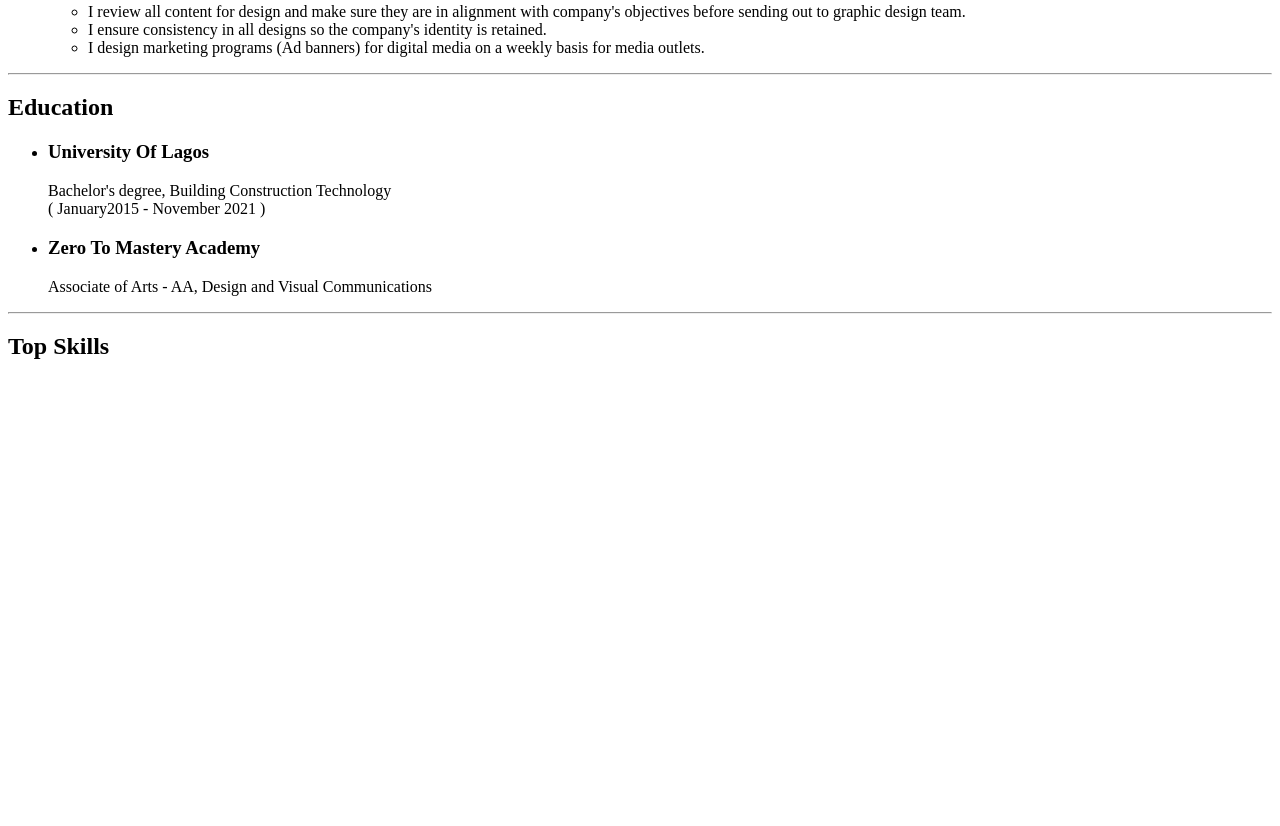
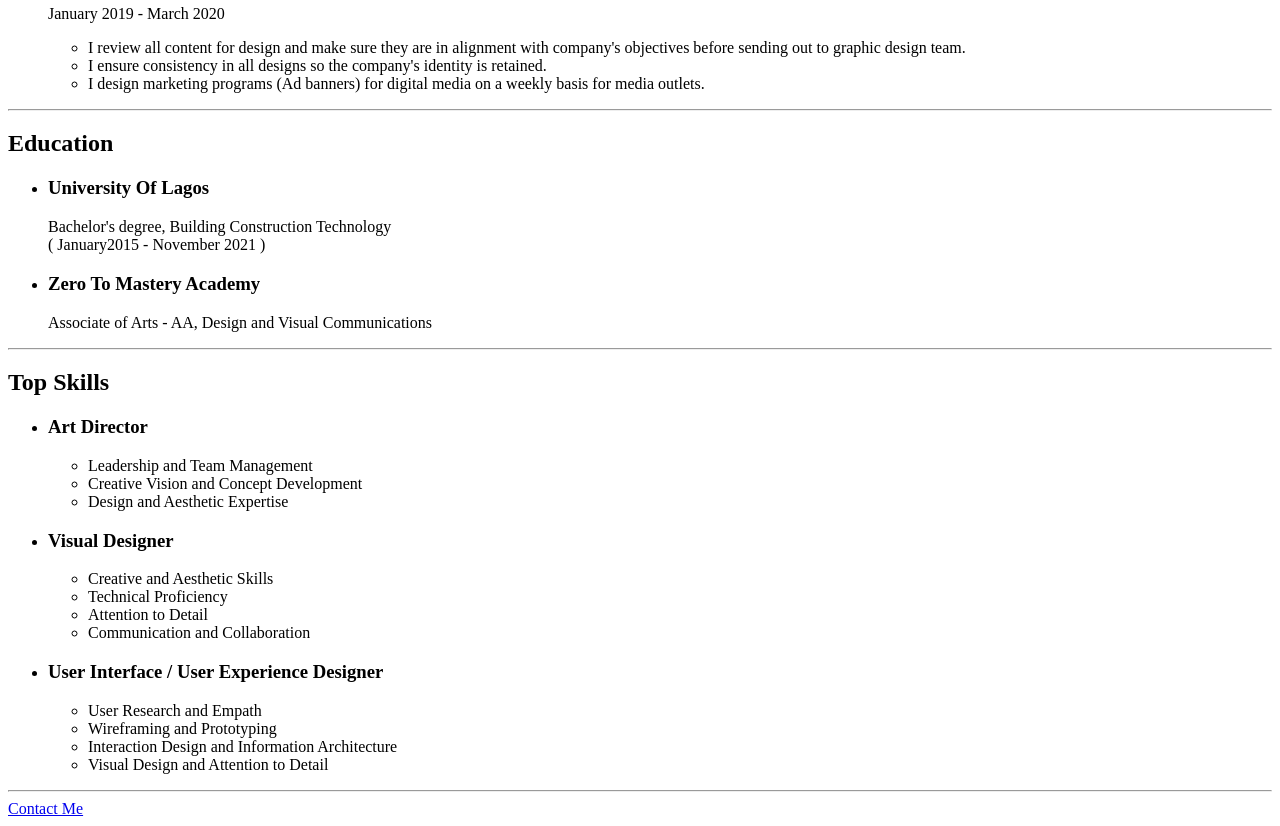
Before and after one commit to mayorstudio/Mayowa-Resume, a plain HTML site: page index.html in a window 1280 px wide. Shown: the part 804-1630 px from the top of the page. Before the commit the page ends 1184 px from the top, so only its background shows below. Drawn offline with Linux system fonts and the light colour scheme.

Commit message:
Add files via upload

```diff
--- a/index.html
+++ b/index.html
@@ -10,12 +10,13 @@
     <h3>Art Director | Visual Designer | UI/UX Designer</h3>
     <h2>Summary</h2>
     <p>I add value to brands through design. These creative graphic
-        designs have helped increase client's transactions. I am result
+        designs have helped increase client's transactions. <br /> I am result
         oriented and I seek to apply disciplined knowledge gained from years
-        of consistent practice, work and personal attributes of enthusiasm
-        into your organization.
+        of consistent practice, work and <br /> personal attributes of enthusiasm
+        into your organization.<br />
         I have an eye for aesthetics. I leverage basic Adobe tools
-        (photoshop, illustrator, after effects, premiere pro) and other industry standard tools (figma, Blender).
+        (photoshop, illustrator, after effects, premiere pro) and other industry
+        standard tools (figma, Blender).<br />
         My core skills are designs of marketing programs (logos, flyers,
         brochures, corporate identity, branding, web banners, newsletters,
         info graphics, presentations, advertisements and digital media
@@ -80,5 +81,35 @@
     </ul>
     <hr />
     <h2>Top Skills</h2>
+    <ul>
+        <li><h3>Art Director</h3>
+           <ul>
+              <li>Leadership and Team Management</li>
+              <li>Creative Vision and Concept Development</li>
+              <li>Design and Aesthetic Expertise</li>
+           </ul>
+
+        </li>
+        <li>
+            <h3>Visual Designer</h3>
+            <ul>
+                <li>Creative and Aesthetic Skills</li>
+                <li>Technical Proficiency</li>
+                <li>Attention to Detail</li>
+                <li>Communication and Collaboration</li>
+            </ul>
+        </li>
+        <li>
+            <h3>User Interface / User Experience Designer</h3>
+            <ul>
+                <li>User Research and Empath</li>
+                <li>Wireframing and Prototyping</li>
+                <li>Interaction Design and Information Architecture</li>
+                <li>Visual Design and Attention to Detail</li>
+            </ul>
+        </li>
+    </ul>
+    <hr />
+    <a href="./Public/contact.html">Contact Me</a>
 </body>
 </html>
```
